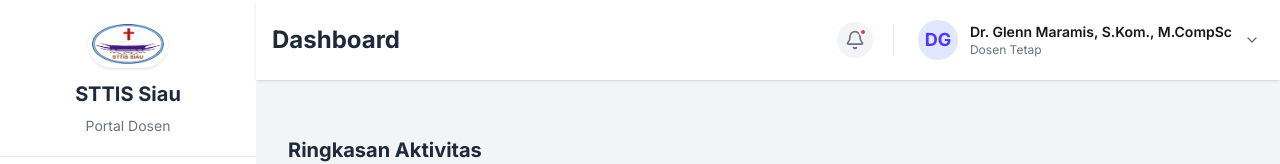
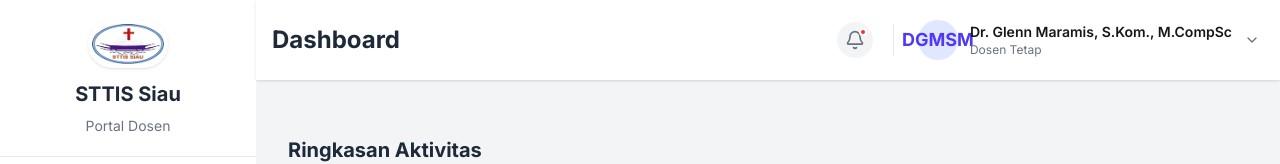
Before and after one commit to Greenson22/siau-app, a Next.js app: page /dosen in a window 1280 px wide. Shown: the top 164 px of the page. Built offline with nearby package versions, Linux system fonts and the light colour scheme.

Commit message:
refactor: menggunakan getInitials

```diff
--- a/src/components/fragments/Header/ProfileDropdown.tsx
+++ b/src/components/fragments/Header/ProfileDropdown.tsx
@@ -3,15 +3,7 @@
 import { useState, useRef, useEffect } from 'react';
 import { LogOut, ChevronDown } from 'lucide-react';
 import type { User, ProfileMenuItem } from '@/types';
-
-const getInitials = (name: string) => {
-  if (!name) return '??';
-  const names = name.split(' ');
-  if (names.length > 1) {
-    return `${names[0].charAt(0)}${names[1].charAt(0)}`.toUpperCase();
-  }
-  return name.substring(0, 2).toUpperCase();
-};
+import { getInitials } from '@/lib/utils';
 
 interface ProfileDropdownProps {
   user: User;
--- a/src/hooks/useMahasiswaProfile.ts
+++ b/src/hooks/useMahasiswaProfile.ts
@@ -2,6 +2,7 @@
 'use client';
 
 import { useState, useEffect } from 'react';
+import { getInitials } from '@/lib/utils'
 
 // --- (Interface DTO) ---
 interface UserProfileDTO {
@@ -86,7 +87,7 @@ export const useMahasiswaProfile = () => {
 
                 // Buat inisial dengan aman, pastikan namaLengkap ada.
                 const inisial = (meData.mahasiswaInfo.namaLengkap && meData.mahasiswaInfo.namaLengkap.length > 0)
-                    ? meData.mahasiswaInfo.namaLengkap.charAt(0)
+                    ? getInitials(meData.mahasiswaInfo.namaLengkap)
                     : '?';
 
                 const formattedProfile: MahasiswaProfile = {
```
